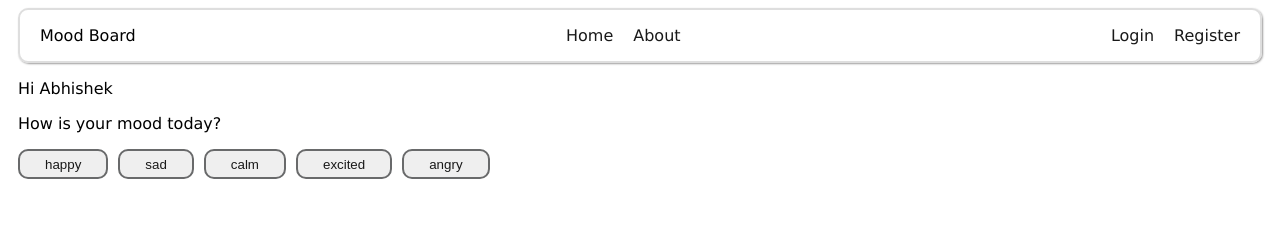
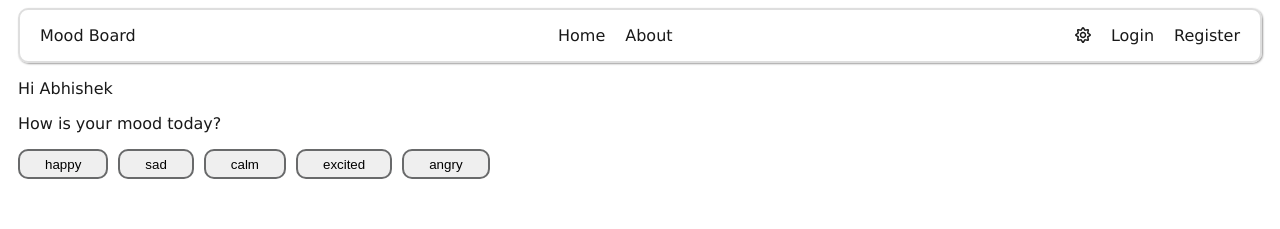
Before and after one commit to abhishek-2k23/Mood-Board, an Angular app: page / in a window 1280 px wide. Shown: the top 229 px of the page. Built offline with nearby package versions, Linux system fonts and the light colour scheme.

Commit message:
add dark mode feature

```diff
--- a/package.json
+++ b/package.json
@@ -18,6 +18,11 @@
     "@angular/platform-browser": "^17.3.0",
     "@angular/platform-browser-dynamic": "^17.3.0",
     "@angular/router": "^17.3.0",
+    "@fortawesome/angular-fontawesome": "^0.14.1",
+    "@fortawesome/fontawesome-svg-core": "~1.2.36",
+    "@fortawesome/free-brands-svg-icons": "^5.15.4",
+    "@fortawesome/free-regular-svg-icons": "^5.15.4",
+    "@fortawesome/free-solid-svg-icons": "^5.15.4",
     "rxjs": "~7.8.0",
     "tslib": "^2.3.0",
     "zone.js": "~0.14.3"
--- a/src/app/layout/header/header.component.html
+++ b/src/app/layout/header/header.component.html
@@ -7,6 +7,7 @@
 
        </div>
        <div>
+        <fa-icon (click) = "toggleTheme()" style="cursor: pointer;" [icon]="isDarkMode? faMoon : faSun" ></fa-icon>
         <a routerLink="/login">Login</a>
         <a routerLink="/register">Register</a>
        </div>
--- a/src/app/layout/header/header.component.ts
+++ b/src/app/layout/header/header.component.ts
@@ -1,14 +1,44 @@
 import { NgClass } from '@angular/common';
 import { Component } from '@angular/core';
 import { RouterLink } from '@angular/router';
+import { faMoon } from '@fortawesome/free-regular-svg-icons';
+import { faSun } from '@fortawesome/free-regular-svg-icons';
+import { FontAwesomeModule } from '@fortawesome/angular-fontawesome';
+import { OnInit } from '@angular/core';
 
 @Component({
   selector: 'app-header',
   standalone: true,
-  imports: [RouterLink],
+  imports: [RouterLink, FontAwesomeModule],
   templateUrl: './header.component.html',
   styleUrl: './header.component.css'
 })
-export class HeaderComponent {
+export class HeaderComponent implements OnInit {
+  isDarkMode:boolean = false;
+  faSun = faSun
+  faMoon = faMoon
 
+  ngOnInit(): void {
+      this.isDarkMode = localStorage.getItem('theme') === 'dark';
+      this.changeTheme();
+  }
+  //toggle theme function
+  toggleTheme():void{
+    this.isDarkMode = !this.isDarkMode;
+    this.changeTheme();
+    console.log(this.isDarkMode);
+  }
+
+  changeTheme():void{
+    if(this.isDarkMode){
+      document.body.classList.add('dark-theme');
+      localStorage.setItem('theme', 'dark');
+    }else{
+      document.body.classList.remove('dark-theme');
+      localStorage.setItem('theme', 'light');
+    }
+  }
+
+  //set the theme icon
+  themeIcon = this.isDarkMode ? faMoon : faSun;
 }
--- a/src/app/layout/home/home.component.css
+++ b/src/app/layout/home/home.component.css
@@ -8,6 +8,5 @@
     border: 2px solid rgb(105, 106, 107);
     border-radius: 10px;
     text-align: center;
-    color: var(--font-color);
     cursor: pointer;
 }
--- a/src/styles.css
+++ b/src/styles.css
@@ -1,8 +1,17 @@
 /* You can add global styles to this file, and also import other style files */
 :root{
-    --font-color: #191919;
+    --text-color-light: #191919;
+    --text-color-dark: #fffddd;
     font-family: Verdana, Geneva, Tahoma, sans-serif;
     min-height: 100vh;
     display:flex;
     justify-content: center;
+    color: var(--text-color-light)
 }
+.dark-theme{
+    background-color: #191919;
+    color:var(--text-color-dark);
+}
+body{
+    transition: background-color 0.3s, color 0.3s ease;
+}
```
Also changed, not shown: 1 other file (tests, documents, lock files or other folders).
